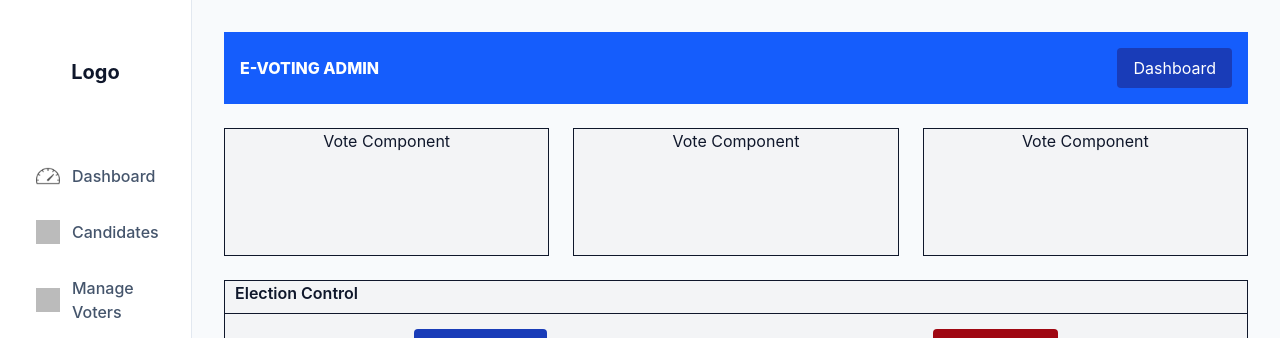
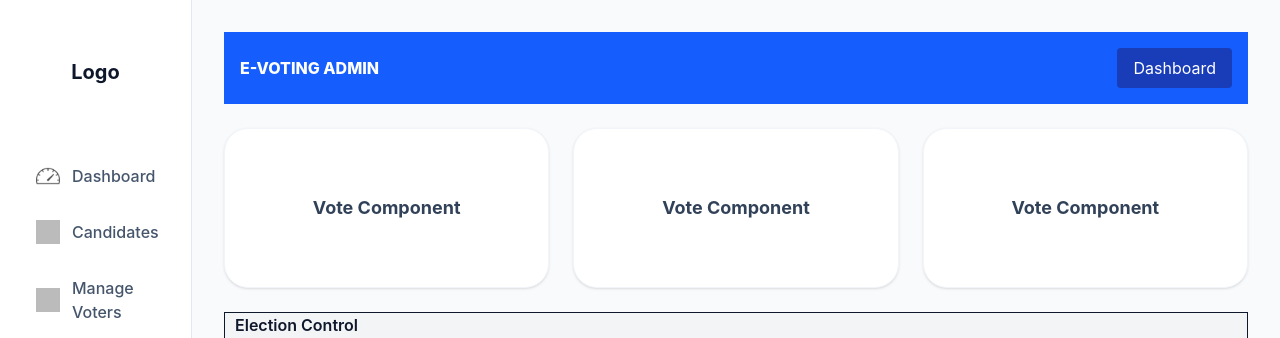
Before and after one commit to heiskuol001/e-voting-frontend, a React (Vite) app: page / in a window 1280 px wide. Shown: the top 338 px of the page. Built offline with nearby package versions, Linux system fonts and the light colour scheme; no server answers; grey boxes are pictures that could not be loaded.

Commit message:
feat: initialize e-voting frontend project with React, Tailwind CSS, and core UI components

```diff
--- a/src/components/VoteComponent.jsx
+++ b/src/components/VoteComponent.jsx
@@ -2,8 +2,9 @@ import React from 'react'
 
 const VoteComponent = () => {
   return (
-    <div className='vote-component-container flex flex-col items-center justify-start h-24 md:h-32 bg-gray-100 w-full border'>
-      <h1>Vote Component</h1>
+    <div className='flex flex-col items-center justify-center h-32 md:h-40 bg-white dark:bg-slate-900 w-full border border-slate-100 dark:border-slate-800 rounded-3xl shadow-sm hover:shadow-md transition-shadow duration-300 relative overflow-hidden group'>
+      <div className="absolute inset-0 bg-gradient-to-br from-blue-50/50 to-transparent dark:from-blue-900/10 dark:to-transparent opacity-0 group-hover:opacity-100 transition-opacity duration-500 pointer-events-none"></div>
+      <h1 className="font-bold text-lg text-slate-700 dark:text-slate-200 relative z-10">Vote Component</h1>
     </div>
   )
 }
```
